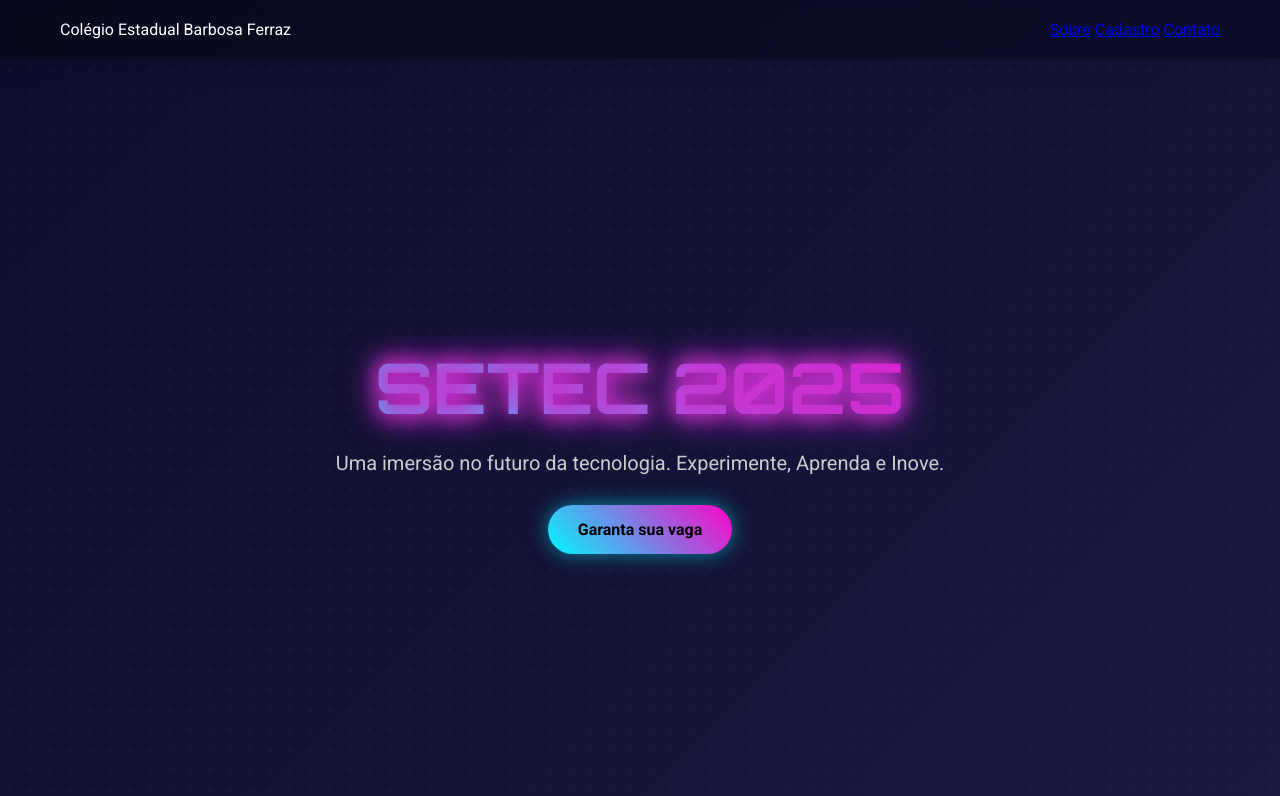
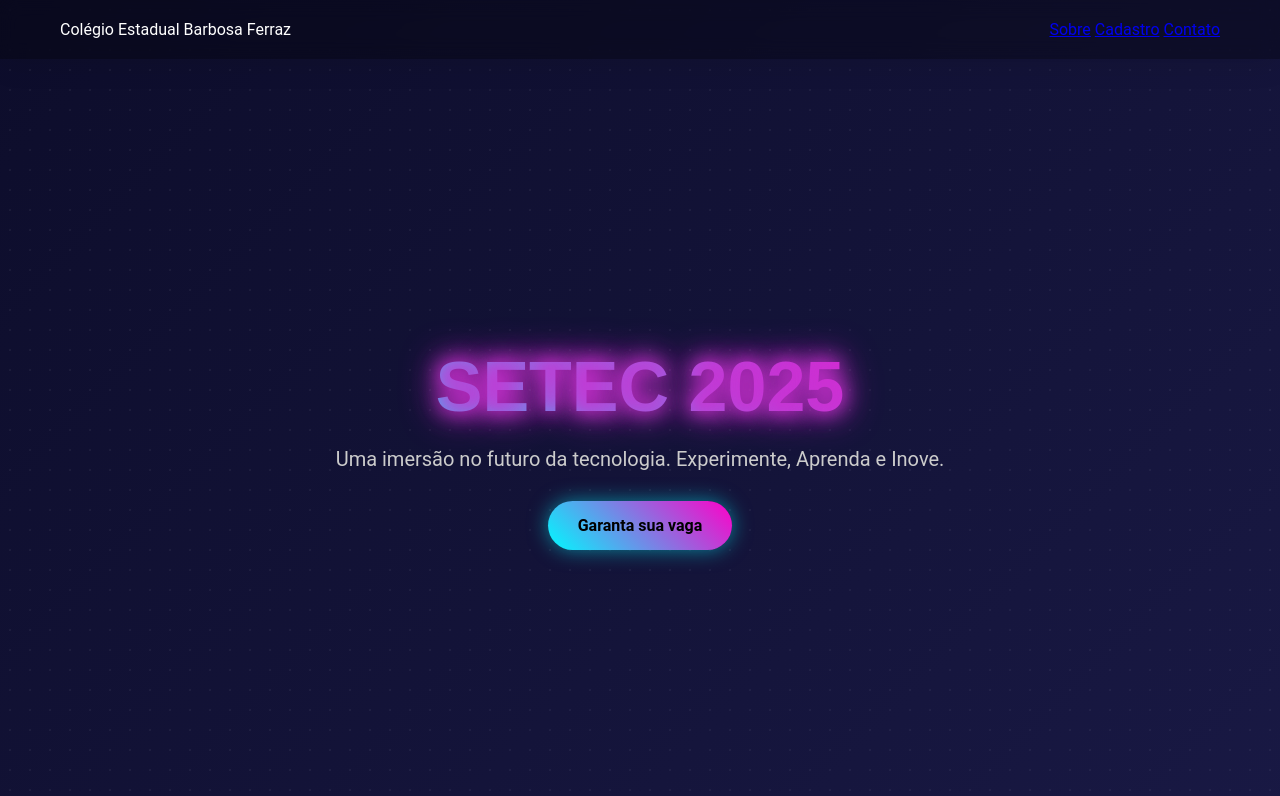
Before and after one commit to OAdrielTomaz/Layout---SETEC, a plain HTML site: page Index.html in a window 1280 px wide. Shown: the top 796 px of the page. Drawn offline with Linux system fonts and the light colour scheme; a script that the page names is missing.

Commit message:
Update style.css

```diff
--- a/style.css
+++ b/style.css
@@ -1,4 +1,4 @@
-@import url('https://fonts.googleapis.com/css2?family=Orbitron:wght@500;700&family=Roboto:wght@300;400;700&display=swap');
+
 
 body {
     margin: 0;
```
